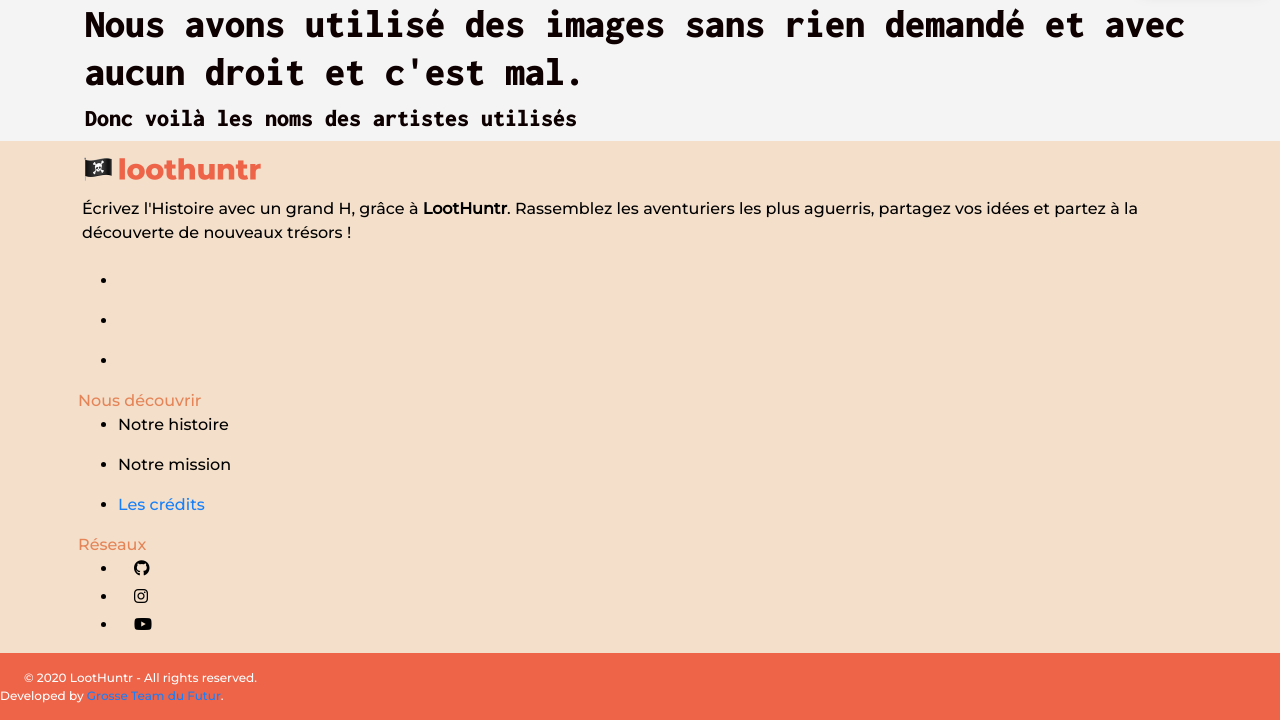
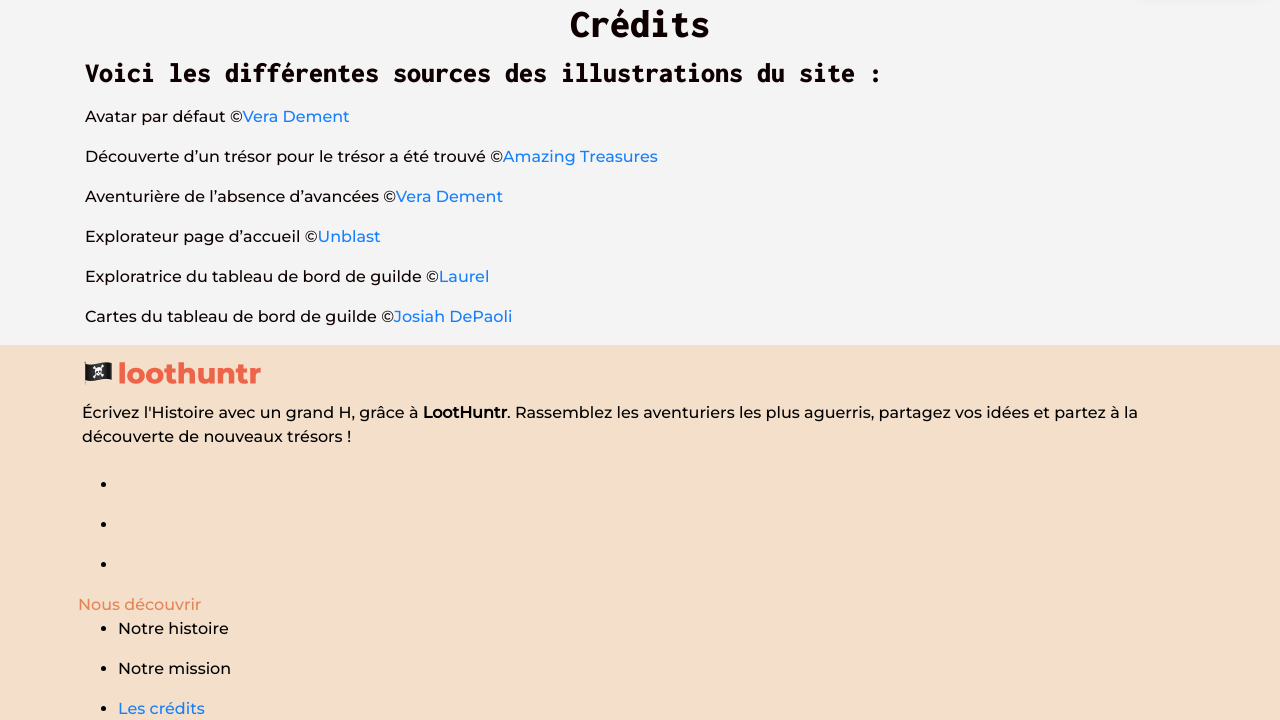
Before and after one commit to Elisztomania/loothuntr, a Rails app: template app/views/pages/credits.html.erb in a window 1280 px wide. Shown: the part 103-823 px from the top of the page. Run offline with Rails 7, Linux system fonts and the light colour scheme; the template is opened without the code that fills it, so the values that code supplies are empty; style sheets or scripts are compiled from the project's sources; parts of the project's set-up code (start-up, migrations or seed data) failed here and were passed over; some libraries are stand-ins or nearby versions; some web fonts are replaced.

Commit message:
crédits

```diff
--- a/app/views/pages/credits.html.erb
+++ b/app/views/pages/credits.html.erb
@@ -1,4 +1,12 @@
 <div class= "container">
-  <h1>Nous avons utilisé des images sans rien demandé et avec aucun droit et c'est mal.</h1>
-  <h4>Donc voilà les noms des artistes utilisés</h4>
+  <h1 class="text-center pt-16 text-2xl"> Crédits </h1>
+  <h3 class="pt-6 pb-2 text-lg">Voici les différentes sources des illustrations du site : </h3>
+
+    <p>Avatar par défaut ©<a href="https://dribbble.com/shots/6096315-Anthropologist">Vera Dement</a></p>
+    <p>Découverte d’un trésor pour le trésor a été trouvé ©<a href="https://dribbble.com/shots/12002099-Amazing-Treasures">Amazing Treasures</a></p>
+    <p>Aventurière de l’absence d’avancées ©<a href="https://dribbble.com/shots/6212936-Antropology">Vera Dement</a></p>
+    <p>Explorateur page d’accueil ©<a href="https://dribbble.com/shots/14093581-Treasure-Hunter-Illustration">Unblast</a></p>
+    <p>Exploratrice du tableau de bord de guilde ©<a href="Shelley-Reuss https://dribbble.com/shots/9805620-Discover-VES/attachments/1837516?mode=media">Laurel</a></p>
+    <p>Cartes du tableau de bord de guilde  ©<a href="https://dribbble.com/shots/5376334-Young-Archaeologist-and-Explorer-Society-Map">Josiah DePaoli </a></p>
+
 </div>
```
